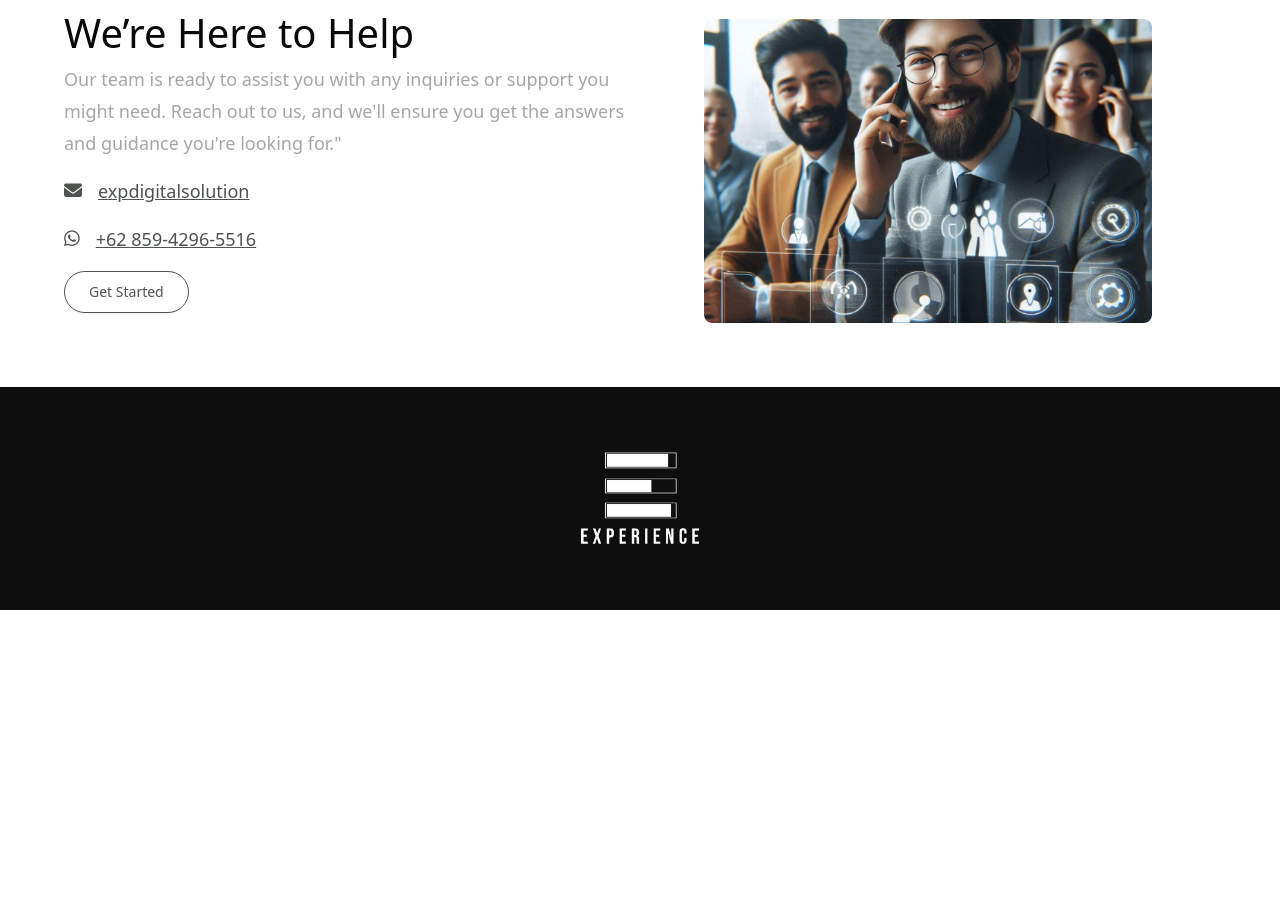
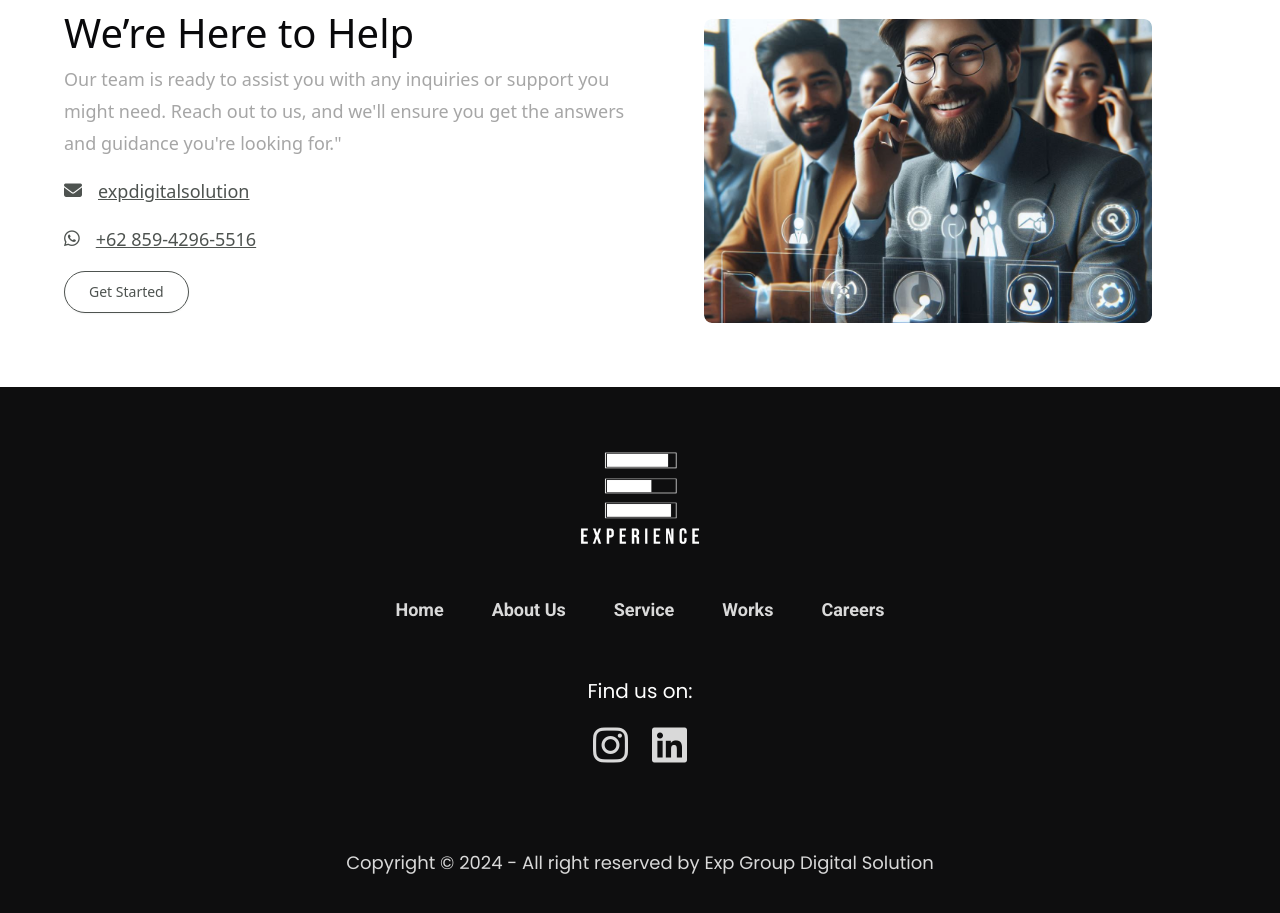
Before and after one commit to expdigitalsolution/landing-page, an Astro site: page /contact in a window 1280 px wide. Shown: the part 861-1774 px from the top of the page. Before the commit the page ends 1471 px from the top, so only its background shows below. Built offline with nearby package versions, Linux system fonts and the light colour scheme; Astro itself is replaced by a stand-in of ours.

Commit message:
[feature] create footer component

```diff
--- a/src/components/molecules/footer.astro
+++ b/src/components/molecules/footer.astro
@@ -1,33 +1,73 @@
+---
+const year = new Date().getFullYear();
 ---
 
----
-
-<!DOCTYPE html>
+<!doctype html>
 <html lang="en">
   <head>
-    <meta charset="UTF-8">
-    <meta name="viewport" content="width=device-width, initial-scale=1.0">
+    <meta charset="UTF-8" />
+    <meta name="viewport" content="width=device-width, initial-scale=1.0" />
     <title>Document</title>
   </head>
   <body>
     <section class="bg-night">
       <footer class="section-padding">
         <div class="block">
-                <div class="relative section-padding-x">
-                    <img src="/exp_white.png" class="w-[120px] max-w-sm m-auto" alt="">
+          <div class="relative">
+            <img
+              src="/exp_white.png"
+              class="w-[120px] max-w-sm m-auto"
+              alt=""
+            />
           </div>
-                <div class="flex items-center gap-4 text-silver">
-                    <a href="">
-                        <p></p>
+          <div class="justify-center sm:flex grid m-auto items-center sm:gap-12 gap-4 text-center text-silver mt-12 mb-12 font-robot"
+          >
+            <a href="/">
+              <p class="sectionSemiLargeText font-bold hover:text-white">
+                Home
+              </p>
             </a>
 
-                    <a href="">
-                        <p></p>
+            <a href="/about">
+              <p class="sectionSemiLargeText font-bold hover:text-white">
+                About Us
+              </p>
             </a>
 
+            <a href="/service">
+              <p class="sectionSemiLargeText font-bold hover:text-white">
+                Service
+              </p>
+            </a>
+
+            <a href="/work">
+              <p class="sectionSemiLargeText font-bold hover:text-white">
+                Works
+              </p>
+            </a>
+
+            <a href="/careers">
+              <p class="sectionSemiLargeText font-bold hover:text-white">
+                Careers
+              </p>
+            </a>
+          </div>
+
+          <div class="text-center font-poppins">
+            <p class="sectionLargeText text-white">Find us on:</p>
+
+            <div class="flex justify-center items-center mt-4 text-silver gap-6">
+                <a href="https://www.instagram.com/exp.group/" target="_blank">
+                    <i class="fa-brands fa-instagram text-[40px]"></i>
+                </a>
                 <a href="">
-                        <p></p>
+                    <i class="fa-brands fa-linkedin text-[40px]"></i>
                 </a>
+            </div>
+          </div>
+
+          <div class="text-center font-poppins text-silver mt-20">
+            <p class="sectionSemiLargeText"> Copyright © {year} - All right reserved by Exp Group Digital Solution</p>
           </div>
         </div>
       </footer>
--- a/src/pages/contact.astro
+++ b/src/pages/contact.astro
@@ -50,6 +50,7 @@ import { Button } from "@/components/ui/button"
         </div>
 
         <a
+          target="_blank"
           href="https://api.whatsapp.com/send?phone=6285942965516&text=Halo%20Tim%20Exp%20Digital%20Solution,%0A%0ASaya%20ingin%20membuat%20website%20untuk%20usaha%20saya%20dan%20mencari%20bantuan%20profesional.%20Apakah%20Anda%20dapat%20membantu%20saya%20dalam%20proyek%20ini?%0A%0ATerima%20kasih%20atas%20perhatian%20Anda."
         >
           <div class="flex gap-4 items-center text-davyGray">
```
Lines whose indentation alone changed are shown as unchanged.
